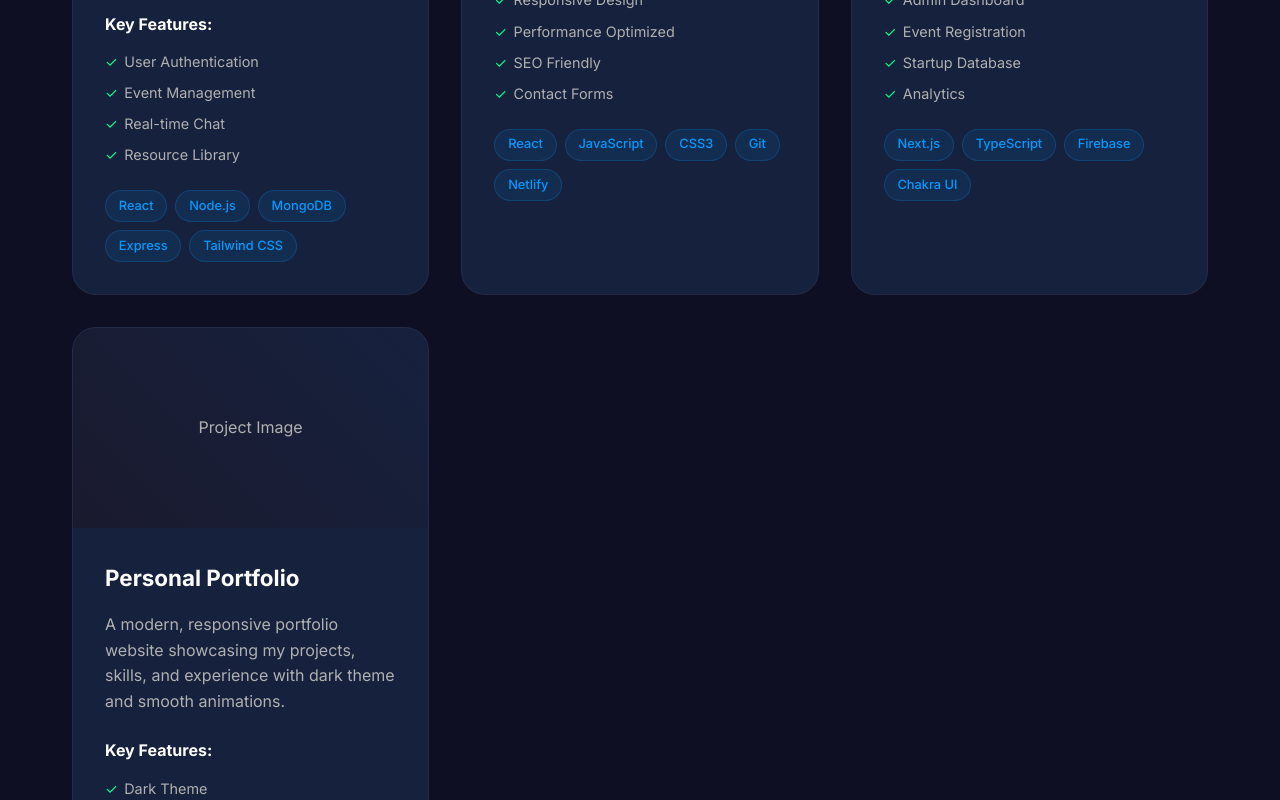
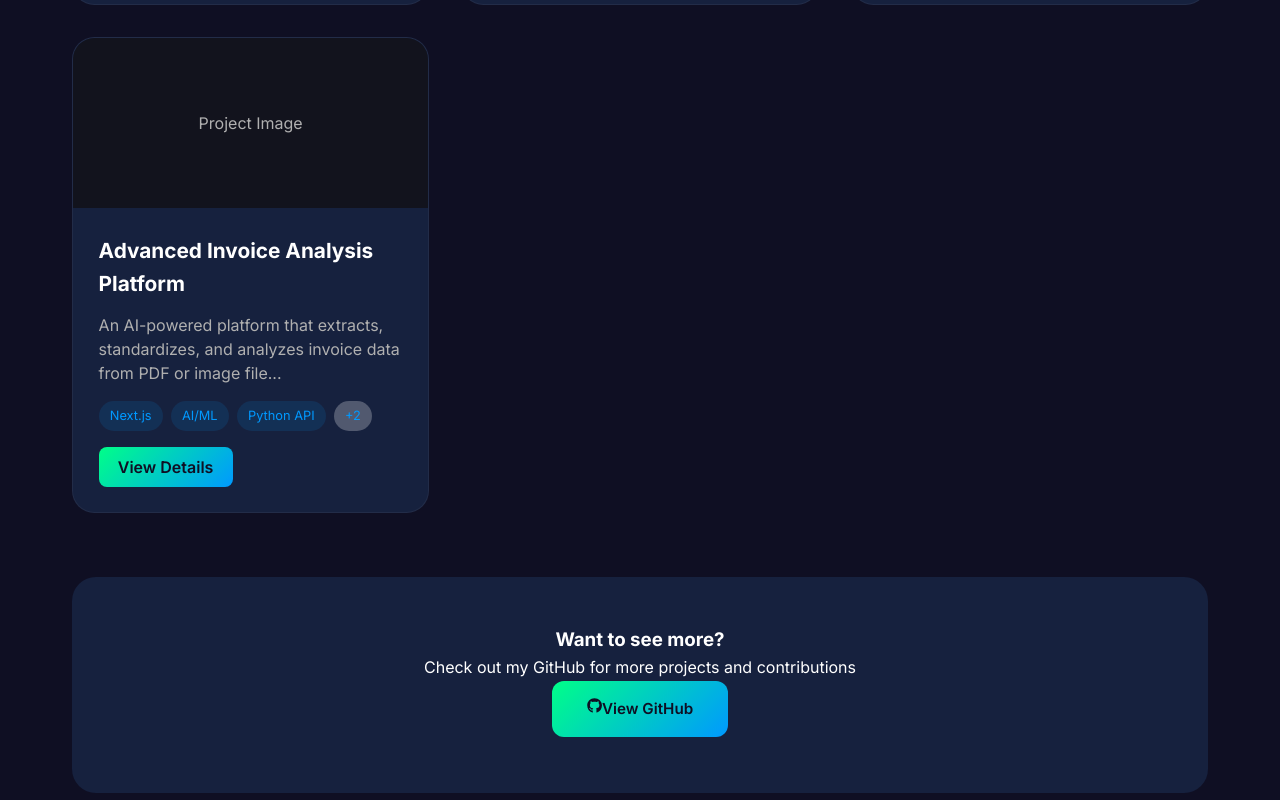
Before and after one commit to Shauryaraje7/New-Portfolio, a React (Vite) app: page / in a window 1280 px wide. Shown: the part 5740-6540 px from the top of the page. Built offline with nearby package versions, Linux system fonts and the light colour scheme.

Commit message:
version 1.0.2

```diff
--- a/src/components/Projects/Projects.css
+++ b/src/components/Projects/Projects.css
@@ -1,4 +1,3 @@
-/* src/components/Projects/Projects.css */
 .projects {
   padding: var(--section-padding);
   background: var(--primary-bg);
@@ -45,83 +44,37 @@
 
 .projects-grid {
   display: grid;
-  grid-template-columns: repeat(auto-fit, minmax(350px, 1fr));
+  grid-template-columns: repeat(auto-fit, minmax(320px, 1fr));
   gap: 2rem;
   margin-bottom: 4rem;
 }
 
+/* Project Cards */
 .project-card {
   background: var(--card-bg);
-  border-radius: 1.5rem;
+  border-radius: 1.4rem;
   overflow: hidden;
   border: 1px solid rgba(255, 255, 255, 0.05);
   transition: all 0.3s ease;
-  position: relative;
 }
 
 .project-card:hover {
-  transform: translateY(-10px);
+  transform: translateY(-8px);
   border-color: rgba(0, 255, 136, 0.3);
-  box-shadow: 0 20px 40px rgba(0, 0, 0, 0.4);
+  box-shadow: 0 20px 40px rgba(0,0,0,0.4);
 }
 
 .project-image {
   position: relative;
-  height: 200px;
-  overflow: hidden;
+  height: 170px;
+  background: #12131d;
+  display: flex;
+  justify-content: center;
+  align-items: center;
 }
 
 .image-placeholder {
-  width: 100%;
-  height: 100%;
-  background: linear-gradient(45deg, #1a1a2e, #16213e);
-  display: flex;
-  align-items: center;
-  justify-content: center;
   color: var(--text-secondary);
-  font-size: 1rem;
-}
-
-.project-overlay {
-  position: absolute;
-  top: 0;
-  left: 0;
-  width: 100%;
-  height: 100%;
-  background: rgba(15, 15, 35, 0.9);
-  display: flex;
-  align-items: center;
-  justify-content: center;
-  opacity: 0;
-  transition: all 0.3s ease;
-}
-
-.project-card:hover .project-overlay {
-  opacity: 1;
-}
-
-.project-links {
-  display: flex;
-  gap: 1rem;
-}
-
-.project-link {
-  display: flex;
-  align-items: center;
-  gap: 0.5rem;
-  padding: 0.8rem 1.2rem;
-  background: var(--gradient-primary);
-  color: var(--primary-bg);
-  text-decoration: none;
-  border-radius: 0.5rem;
-  font-weight: 600;
-  font-size: 0.9rem;
-  transition: all 0.3s ease;
-}
-
-.project-link:hover {
-  transform: translateY(-2px);
-  box-shadow: 0 10px 20px rgba(0, 255, 136, 0.3);
 }
 
 .project-badge {
@@ -130,9 +83,8 @@
   right: 1rem;
   padding: 0.4rem 0.8rem;
   border-radius: 1rem;
-  font-size: 0.8rem;
+  font-size: 0.75rem;
   font-weight: 600;
-  z-index: 2;
 }
 
 .project-badge.ongoing {
@@ -142,51 +94,20 @@
 }
 
 .project-content {
-  padding: 2rem;
+  padding: 1.6rem;
 }
 
 .project-title {
-  font-size: 1.4rem;
+  font-size: 1.3rem;
   font-weight: 700;
-  margin-bottom: 1rem;
+  margin-bottom: 0.8rem;
   color: var(--text-primary);
 }
 
 .project-description {
   color: var(--text-secondary);
-  line-height: 1.6;
-  margin-bottom: 1.5rem;
-}
-
-.project-features {
-  margin-bottom: 1.5rem;
-}
-
-.project-features h4 {
-  font-size: 1rem;
-  margin-bottom: 0.8rem;
-  color: var(--text-primary);
-}
-
-.project-features ul {
-  list-style: none;
-  padding: 0;
-}
-
-.project-features li {
-  position: relative;
-  padding-left: 1.2rem;
-  margin-bottom: 0.5rem;
-  color: var(--text-secondary);
-  font-size: 0.9rem;
-}
-
-.project-features li::before {
-  content: '✓';
-  position: absolute;
-  left: 0;
-  color: var(--accent-color);
-  font-weight: bold;
+  margin-bottom: 1rem;
+  line-height: 1.5;
 }
 
 .project-technologies {
@@ -196,63 +117,87 @@
 }
 
 .tech-tag {
-  background: rgba(0, 153, 255, 0.1);
+  background: rgba(0,153,255,0.12);
   color: var(--accent-secondary);
-  padding: 0.3rem 0.8rem;
+  padding: 0.3rem 0.7rem;
   border-radius: 1rem;
   font-size: 0.8rem;
-  font-weight: 500;
-  border: 1px solid rgba(0, 153, 255, 0.2);
 }
 
+.more-tech {
+  background: rgba(255,255,255,0.25);
+}
+
+/* View Details Button */
+.view-details-btn {
+  margin-top: 1rem;
+  padding: 0.6rem 1.2rem;
+  background: var(--gradient-primary);
+  color: var(--primary-bg);
+  border-radius: 0.5rem;
+  font-weight: 600;
+  border: none;
+  cursor: pointer;
+  transition: 0.3s ease;
+}
+
+.view-details-btn:hover {
+  transform: translateY(-3px);
+  box-shadow: 0 8px 20px rgba(0,255,136,0.3);
+}
+
+/* CTA */
 .projects-cta {
-  text-align: center;
   background: var(--card-bg);
   padding: 3rem 2rem;
+  text-align: center;
   border-radius: 1.5rem;
-  border: 1px solid rgba(255, 255, 255, 0.05);
 }
 
-.projects-cta h3 {
-  font-size: 1.5rem;
-  margin-bottom: 1rem;
-  color: var(--text-primary);
+/* Modal */
+.modal-overlay {
+  position: fixed;
+  top: 0;
+  left: 0;
+  width: 100%;
+  height: 100%;
+  background: rgba(0,0,0,0.65);
+  display: flex;
+  justify-content: center;
+  align-items: center;
+  z-index: 2000;
+  backdrop-filter: blur(4px);
 }
 
-.projects-cta p {
-  color: var(--text-secondary);
-  margin-bottom: 2rem;
-  max-width: 500px;
-  margin-left: auto;
-  margin-right: auto;
+.modal {
+  background: var(--card-bg);
+  padding: 2rem;
+  border-radius: 1.2rem;
+  width: 90%;
+  max-width: 650px;
+  position: relative;
+  border: 1px solid rgba(255,255,255,0.1);
 }
 
-.projects-cta .btn {
-  display: inline-flex;
-  align-items: center;
+.modal-close {
+  position: absolute;
+  top: 15px;
+  right: 15px;
+  font-size: 1.7rem;
+  border: none;
+  background: none;
+  color: var(--text-secondary);
+  cursor: pointer;
+}
+
+.modal-links {
+  margin-top: 2rem;
+  display: flex;
+  gap: 1rem;
+}
+
+.modal-tech {
+  display: flex;
+  flex-wrap: wrap;
   gap: 0.5rem;
 }
-
-@media (max-width: 768px) {
-  .projects-grid {
-    grid-template-columns: 1fr;
-  }
-
-  .project-filters {
-    gap: 0.7rem;
-  }
-
-  .filter-btn {
-    padding: 0.6rem 1.2rem;
-    font-size: 0.9rem;
-  }
-
-  .project-links {
-    flex-direction: column;
-    gap: 0.7rem;
-  }
-
-  .project-content {
-    padding: 1.5rem;
-  }
-}
--- a/src/components/Projects/Projects.jsx
+++ b/src/components/Projects/Projects.jsx
@@ -5,6 +5,10 @@ import { FaGithub, FaExternalLinkAlt, FaCode, FaMobile, FaServer } from 'react-i
 
 const Projects = () => {
   const [activeFilter, setActiveFilter] = useState('all');
+  const [selectedProject, setSelectedProject] = useState(null);
+
+  const openModal = (project) => setSelectedProject(project);
+  const closeModal = () => setSelectedProject(null);
 
   const projects = [
     {
@@ -13,9 +17,9 @@ const Projects = () => {
       description: "A comprehensive platform for the Notion Community at VIT Bhopal, featuring event management, member engagement, and resource sharing capabilities.",
       image: "/api/placeholder/400/250",
       technologies: ["React", "Node.js", "MongoDB", "Express", "Tailwind CSS"],
-      category: "fullstack",
-      githubLink: "https://github.com",
-      liveLink: "https://notion-community.example.com",
+      category: "frontend",
+      githubLink: "https://github.com/notion-vit/NotionCommunityVITB",
+      liveLink: "https://github.com/notion-vit/NotionCommunityVITB",
       features: ["User Authentication", "Event Management", "Real-time Chat", "Resource Library"],
       status: "completed"
     },
@@ -38,21 +42,28 @@ const Projects = () => {
       image: "/api/placeholder/400/250",
       technologies: ["Next.js", "TypeScript", "Firebase", "Chakra UI"],
       category: "fullstack",
-      githubLink: "https://github.com",
+      githubLink: "https://github.com/e-cell-vitbhopal/e-cell_website",
       liveLink: "https://ecell-vitb.example.com",
       features: ["Admin Dashboard", "Event Registration", "Startup Database", "Analytics"],
       status: "in-progress"
     },
     {
-      id: 4,
-      title: "Personal Portfolio",
-      description: "A modern, responsive portfolio website showcasing my projects, skills, and experience with dark theme and smooth animations.",
+      id: 5,
+      title: "Advanced Invoice Analysis Platform",
+      description:
+        "An AI-powered platform that extracts, standardizes, and analyzes invoice data from PDF or image files with high accuracy.",
       image: "/api/placeholder/400/250",
-      technologies: ["React", "CSS3", "JavaScript", "Framer Motion"],
-      category: "frontend",
-      githubLink: "https://github.com",
-      liveLink: "https://shaurya.example.com",
-      features: ["Dark Theme", "Responsive", "Smooth Animations", "Contact Form"],
+      technologies: ["Next.js", "AI/ML", "Python API", "OCR", "Tailwind CSS"],
+      category: "fullstack",
+      githubLink: "https://github.com/Shauryaraje7/Invoice-Scanner-",
+      liveLink: "https://invoice-analysis.example.com",
+      features: [
+        "Upload PDF or Images",
+        "AI-Powered Invoice Data Extraction",
+        "Standardized Output",
+        "Download CSV & View JSON Results",
+        "Drag & Drop File Support"
+      ],
       status: "completed"
     }
   ];
@@ -78,7 +89,7 @@ const Projects = () => {
           </p>
         </div>
 
-        {/* Project Filters */}
+        {/* Filters */}
         <div className="project-filters">
           {filters.map(filter => (
             <button
@@ -100,43 +111,33 @@ const Projects = () => {
                 <div className="image-placeholder">
                   <span>Project Image</span>
                 </div>
-                <div className="project-overlay">
-                  <div className="project-links">
-                    <a href={project.liveLink} className="project-link" target="_blank" rel="noopener noreferrer">
-                      <FaExternalLinkAlt />
-                      Live Demo
-                    </a>
-                    <a href={project.githubLink} className="project-link" target="_blank" rel="noopener noreferrer">
-                      <FaGithub />
-                      Code
-                    </a>
-                  </div>
-                </div>
+
                 {project.status === 'in-progress' && (
-                  <div className="project-badge ongoing">
-                    In Progress
-                  </div>
+                  <div className="project-badge ongoing">In Progress</div>
                 )}
               </div>
 
               <div className="project-content">
                 <h3 className="project-title">{project.title}</h3>
-                <p className="project-description">{project.description}</p>
 
-                <div className="project-features">
-                  <h4>Key Features:</h4>
-                  <ul>
-                    {project.features.map((feature, index) => (
-                      <li key={index}>{feature}</li>
-                    ))}
-                  </ul>
+                <p className="project-description">
+                  {project.description.slice(0, 100)}...
+                </p>
+
+                <div className="project-technologies">
+                  {project.technologies.slice(0, 3).map((tech) => (
+                    <span key={tech} className="tech-tag">{tech}</span>
+                  ))}
+                  {project.technologies.length > 3 && (
+                    <span className="tech-tag more-tech">
+                      +{project.technologies.length - 3}
+                    </span>
+                  )}
                 </div>
 
-                <div className="project-technologies">
-                  {project.technologies.map(tech => (
-                    <span key={tech} className="tech-tag">{tech}</span>
-                  ))}
-                </div>
+                <button className="view-details-btn" onClick={() => openModal(project)}>
+                  View Details
+                </button>
               </div>
             </div>
           ))}
@@ -152,6 +153,37 @@ const Projects = () => {
           </a>
         </div>
       </div>
+
+      {/* Modal */}
+      {selectedProject && (
+        <div className="modal-overlay" onClick={closeModal}>
+          <div className="modal" onClick={(e) => e.stopPropagation()}>
+            <button className="modal-close" onClick={closeModal}>×</button>
+
+            <h2>{selectedProject.title}</h2>
+            <p>{selectedProject.description}</p>
+
+            <h4>Key Features</h4>
+            <ul>
+              {selectedProject.features.map((f, i) => (
+                <li key={i}>{f}</li>
+              ))}
+            </ul>
+
+            <h4>Technologies</h4>
+            <div className="modal-tech">
+              {selectedProject.technologies.map((tech, i) => (
+                <span key={i} className="tech-tag">{tech}</span>
+              ))}
+            </div>
+
+            <div className="modal-links">
+              {/* <a href={selectedProject.liveLink} target="_blank" className="btn">Live Demo</a> */}
+              <a href={selectedProject.githubLink} target="_blank" className="btn">Code</a>
+            </div>
+          </div>
+        </div>
+      )}
     </section>
   );
 };
```
